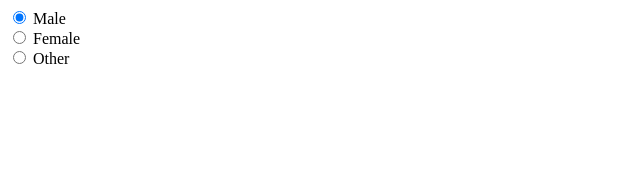
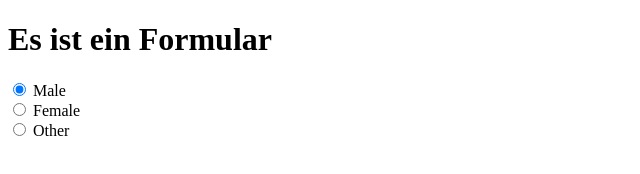
Before and after one commit to gitWale/homepage2, a plain HTML site: page index.html in a window 1280 px wide. Shown: the whole page, without its empty margins (0-640 px from the left). Drawn offline with Linux system fonts and the light colour scheme.

Commit message:
dritte Version

```diff
--- a/index.html
+++ b/index.html
@@ -11,7 +11,7 @@
   </style>
 </head>
 <body>
-
+<h1> Es ist ein Formular</h1>
 <form>
   <input type="radio" name="gender" value="male" checked> Male<br>
   <input type="radio" name="gender" value="female"> Female<br>
```
